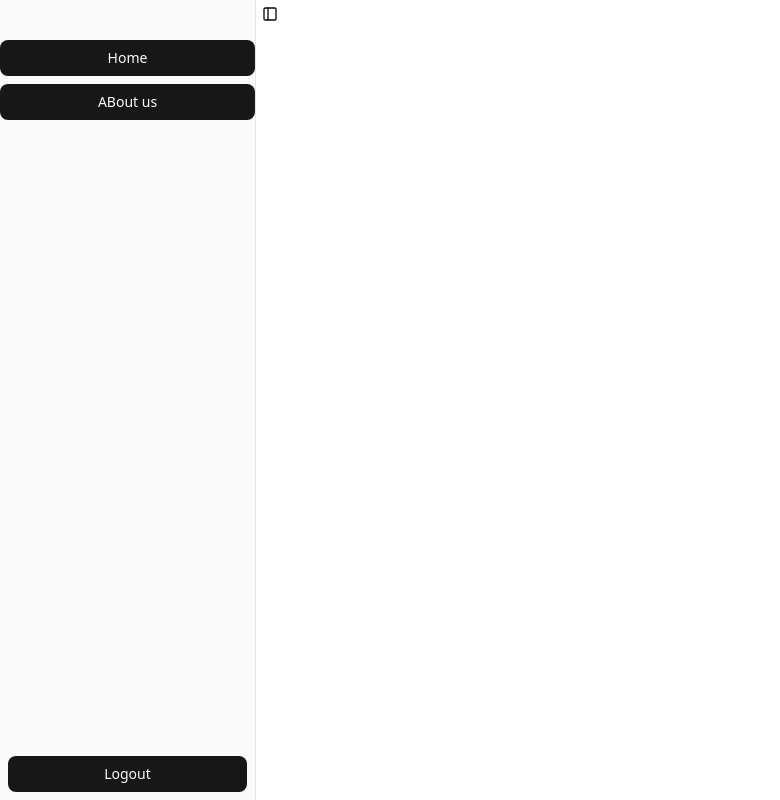
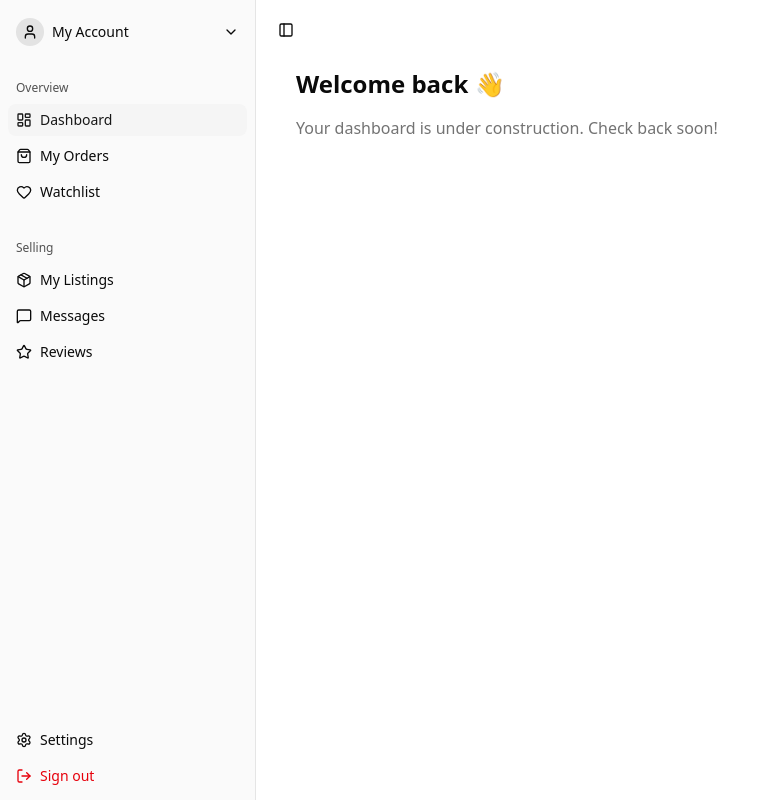
Before and after one commit to TusharChow20/trust_bridge_client, a Next.js app: page /dashboard/user in a window 1280 px wide. Shown: the whole page, without its empty margins (0-780 px from the left). Built offline with nearby package versions, Linux system fonts and the light colour scheme; no server answers.

Commit message:
changes dashboard for users

```diff
--- a/src/app/dashboard/user/layout.jsx
+++ b/src/app/dashboard/user/layout.jsx
@@ -1,10 +1,14 @@
 import { SidebarProvider, SidebarTrigger } from "@/components/ui/sidebar";
-import AppSidebarUser from "./page";
-export default function LayoutSidebarUser({ children }) {
+import { auth } from "@/auth";
+import AppSidebarUser from "@/components/layout/AppSideBarUser";
+
+export default async function LayoutSidebarUser({ children }) {
+  const session = await auth();
+
   return (
     <SidebarProvider>
-      <AppSidebarUser />
-      <main>
+      <AppSidebarUser user={session?.user} />
+      <main className="flex-1 p-4">
         <SidebarTrigger />
         {children}
       </main>
--- a/src/app/dashboard/user/page.jsx
+++ b/src/app/dashboard/user/page.jsx
@@ -1,31 +1,10 @@
-import { Button } from "@/components/ui/button";
-import {
-  Sidebar,
-  SidebarContent,
-  SidebarFooter,
-  SidebarGroup,
-  SidebarHeader,
-} from "@/components/ui/sidebar";
-
-export default function AppSidebarUser() {
+export default function UserDashboardPage() {
   return (
-    <Sidebar>
-      <Sidebar>
-        <SidebarHeader />
-        <SidebarContent>
-          <SidebarGroup />
-          <Button>
-            <h1>Home</h1>
-          </Button>
-          <Button>
-            <h1>ABout us</h1>
-          </Button>
-          <SidebarGroup />
-        </SidebarContent>
-        <SidebarFooter>
-          <Button>Logout</Button>
-        </SidebarFooter>
-      </Sidebar>
-    </Sidebar>
+    <div className="flex flex-col gap-4 p-6">
+      <h1 className="text-2xl font-bold">Welcome back 👋</h1>
+      <p className="text-muted-foreground">
+        Your dashboard is under construction. Check back soon!
+      </p>
+    </div>
   );
 }
--- /dev/null
+++ b/src/app/dashboard/user/profile/page.jsx
@@ -0,0 +1,5 @@
+import React from "react";
+
+export default function ProfileUser() {
+  return <div>ProfileUser`</div>;
+}
--- /dev/null
+++ b/src/components/layout/AppSideBarUser.jsx
@@ -0,0 +1,144 @@
+"use client";
+import {
+  Sidebar,
+  SidebarContent,
+  SidebarFooter,
+  SidebarGroup,
+  SidebarGroupContent,
+  SidebarGroupLabel,
+  SidebarHeader,
+  SidebarMenu,
+  SidebarMenuButton,
+  SidebarMenuItem,
+} from "@/components/ui/sidebar";
+import {
+  DropdownMenu,
+  DropdownMenuContent,
+  DropdownMenuItem,
+  DropdownMenuTrigger,
+} from "@/components/ui/dropdown-menu";
+import {
+  LayoutDashboard,
+  ShoppingBag,
+  Heart,
+  Package,
+  MessageSquare,
+  Star,
+  Settings,
+  LogOut,
+  ChevronDown,
+  User,
+} from "lucide-react";
+import Link from "next/link";
+import { usePathname } from "next/navigation";
+
+const navItems = [
+  {
+    label: "Overview",
+    items: [
+      { title: "Dashboard", icon: LayoutDashboard, href: "/dashboard/user" },
+      { title: "My Orders", icon: ShoppingBag, href: "/dashboard/user/orders" },
+      { title: "Watchlist", icon: Heart, href: "/dashboard/user/watchlist" },
+    ],
+  },
+  {
+    label: "Selling",
+    items: [
+      { title: "My Listings", icon: Package, href: "/dashboard/user/listings" },
+      {
+        title: "Messages",
+        icon: MessageSquare,
+        href: "/dashboard/user/messages",
+      },
+      { title: "Reviews", icon: Star, href: "/dashboard/user/reviews" },
+    ],
+  },
+];
+
+export default function AppSidebarUser({ user }) {
+  const pathname = usePathname();
+
+  return (
+    <Sidebar collapsible="icon">
+      {/* Header — user identity */}
+      <SidebarHeader>
+        <SidebarMenu>
+          <SidebarMenuItem>
+            <DropdownMenu>
+              <DropdownMenuTrigger asChild>
+                <SidebarMenuButton className="h-12">
+                  <div className="flex items-center gap-2">
+                    <div className="w-7 h-7 rounded-full bg-primary/10 flex items-center justify-center">
+                      <User className="w-4 h-4" />
+                    </div>
+                    <div className="flex flex-col text-left">
+                      <span className="text-sm font-medium">
+                        {user?.name ?? "My Account"}
+                      </span>
+                      <span className="text-xs text-muted-foreground">
+                        {user?.email}
+                      </span>
+                    </div>
+                  </div>
+                  <ChevronDown className="ml-auto w-4 h-4" />
+                </SidebarMenuButton>
+              </DropdownMenuTrigger>
+              <DropdownMenuContent className="w-[--radix-popper-anchor-width]">
+                <DropdownMenuItem asChild>
+                  <Link href="/dashboard/user/profile">Profile Settings</Link>
+                </DropdownMenuItem>
+                <DropdownMenuItem className="text-destructive">
+                  Sign out
+                </DropdownMenuItem>
+              </DropdownMenuContent>
+            </DropdownMenu>
+          </SidebarMenuItem>
+        </SidebarMenu>
+      </SidebarHeader>
+
+      {/* Nav groups */}
+      <SidebarContent>
+        {navItems.map((group) => (
+          <SidebarGroup key={group.label}>
+            <SidebarGroupLabel>{group.label}</SidebarGroupLabel>
+            <SidebarGroupContent>
+              <SidebarMenu>
+                {group.items.map((item) => (
+                  <SidebarMenuItem key={item.href}>
+                    <SidebarMenuButton
+                      asChild
+                      isActive={pathname === item.href}
+                    >
+                      <Link href={item.href}>
+                        <item.icon className="w-4 h-4" />
+                        {item.title}
+                      </Link>
+                    </SidebarMenuButton>
+                  </SidebarMenuItem>
+                ))}
+              </SidebarMenu>
+            </SidebarGroupContent>
+          </SidebarGroup>
+        ))}
+      </SidebarContent>
+
+      {/* Footer */}
+      <SidebarFooter>
+        <SidebarMenu>
+          <SidebarMenuItem>
+            <SidebarMenuButton asChild>
+              <Link href="/dashboard/user/settings">
+                <Settings className="w-4 h-4" /> Settings
+              </Link>
+            </SidebarMenuButton>
+          </SidebarMenuItem>
+          <SidebarMenuItem>
+            <SidebarMenuButton className="text-destructive hover:text-destructive">
+              <LogOut className="w-4 h-4" /> Sign out
+            </SidebarMenuButton>
+          </SidebarMenuItem>
+        </SidebarMenu>
+      </SidebarFooter>
+    </Sidebar>
+  );
+}
--- /dev/null
+++ b/src/components/ui/collapsible.jsx
@@ -0,0 +1,23 @@
+"use client"
+
+import { Collapsible as CollapsiblePrimitive } from "radix-ui"
+
+function Collapsible({
+  ...props
+}) {
+  return <CollapsiblePrimitive.Root data-slot="collapsible" {...props} />;
+}
+
+function CollapsibleTrigger({
+  ...props
+}) {
+  return (<CollapsiblePrimitive.CollapsibleTrigger data-slot="collapsible-trigger" {...props} />);
+}
+
+function CollapsibleContent({
+  ...props
+}) {
+  return (<CollapsiblePrimitive.CollapsibleContent data-slot="collapsible-content" {...props} />);
+}
+
+export { Collapsible, CollapsibleTrigger, CollapsibleContent }
--- a/src/proxy.js
+++ b/src/proxy.js
@@ -5,6 +5,8 @@ export default auth((req) => {
   const isLoggedIn = !!req.auth;
   const isLoginPage = req.nextUrl.pathname === "/login";
   const isRegisterPage = req.nextUrl.pathname === "/register";
+  const role = req.auth?.user?.role;
+  const { pathname } = req.nextUrl;
   if (isLoggedIn && (isLoginPage || isRegisterPage)) {
     const role = req.auth?.user?.role;
     return NextResponse.redirect(new URL(`/dashboard/${role}`, req.url));
@@ -16,6 +18,19 @@ export default auth((req) => {
 
   if (isProtectedRoute && !isLoggedIn) {
     return NextResponse.redirect(new URL("/login", req.url));
+  }
+
+  if (isLoggedIn) {
+    const isAdminRoute = pathname.startsWith("/dashboard/admin");
+    const isUserRoute = pathname.startsWith("/dashboard/user");
+
+    if (isAdminRoute && role !== "admin") {
+      return NextResponse.redirect(new URL("/dashboard/user", req.url));
+    }
+
+    if (isUserRoute && role !== "user") {
+      return NextResponse.redirect(new URL("/dashboard/admin", req.url));
+    }
   }
 
   return NextResponse.next();
```
